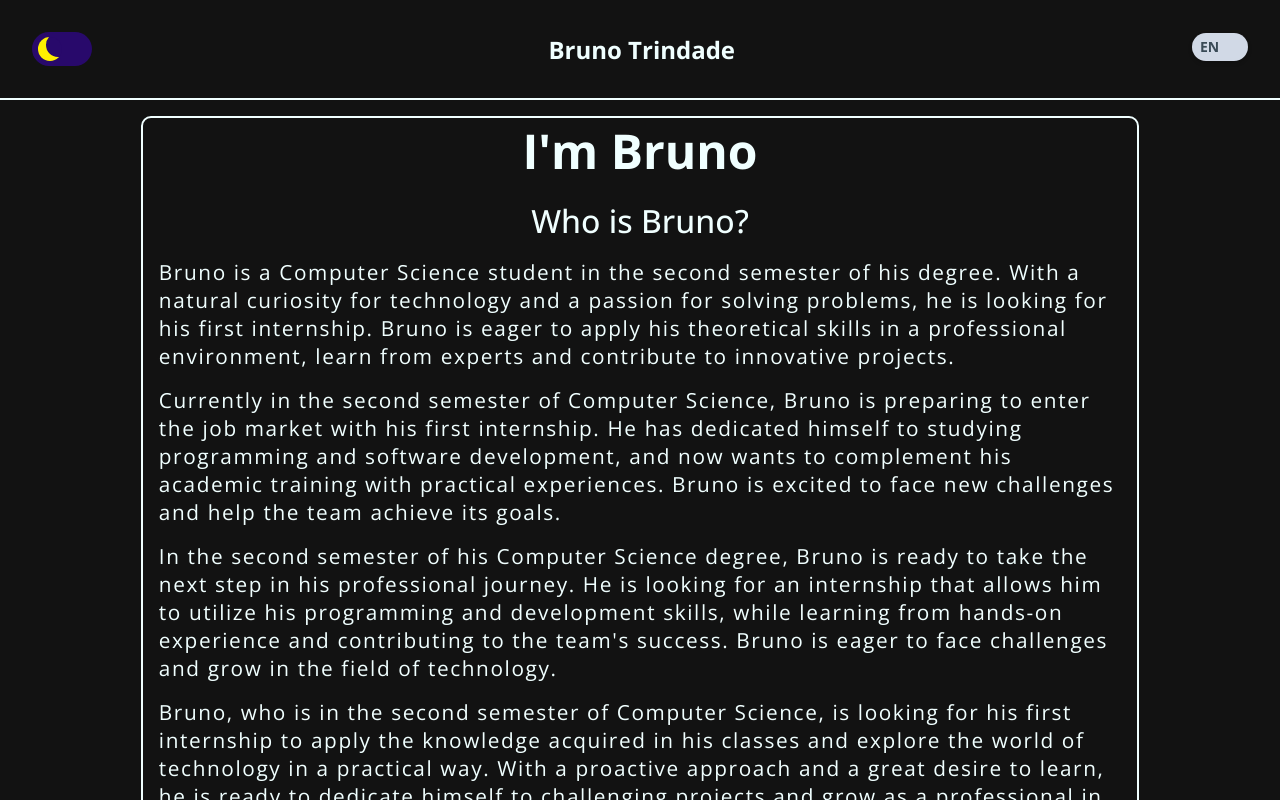
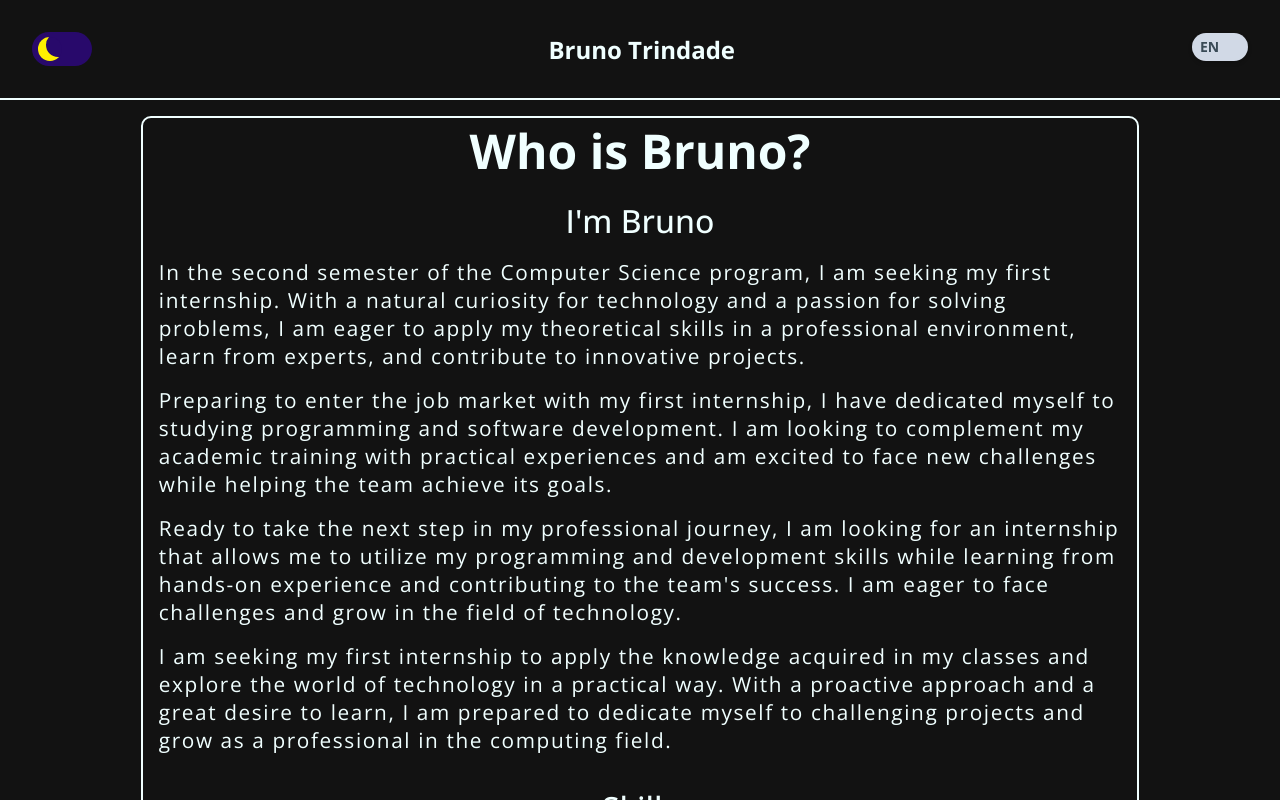
Before and after one commit to brunotrindadefm/Portifolio, a React (Vite) app: page /about in a window 1280 px wide. Shown: the top 800 px of the page. Built offline with nearby package versions, Linux system fonts and the light colour scheme.

Commit message:
feat: little changes

```diff
--- a/src/components/AboutMe/AboutMe.css
+++ b/src/components/AboutMe/AboutMe.css
@@ -17,6 +17,11 @@
 @media (max-width: 250px) {
   .container-about h2 {
     font-size: 2rem;
+  }
+}
+@media (max-width: 181px) {
+  .container-about h2 {
+    font-size: 1.5rem;
   }
 }
 .container-about p {
--- a/src/components/AboutMe/AboutMe.jsx
+++ b/src/components/AboutMe/AboutMe.jsx
@@ -21,20 +21,20 @@ const AboutMe = ({ lang }) => {
 
     useEffect(() => {
         if (!lang) {
-            setTitle("I'm Bruno")
-            setSubtitle('Who is Bruno?')
-            setText1('Bruno is a Computer Science student in the second semester of his degree. With a natural curiosity for technology and a passion for solving problems, he is looking for his first internship. Bruno is eager to apply his theoretical skills in a professional environment, learn from experts and contribute to innovative projects.')
-            setText2('Currently in the second semester of Computer Science, Bruno is preparing to enter the job market with his first internship. He has dedicated himself to studying programming and software development, and now wants to complement his academic training with practical experiences. Bruno is excited to face new challenges and help the team achieve its goals.')
-            setText3("In the second semester of his Computer Science degree, Bruno is ready to take the next step in his professional journey. He is looking for an internship that allows him to utilize his programming and development skills, while learning from hands-on experience and contributing to the team's success. Bruno is eager to face challenges and grow in the field of technology.")
-            setText4('Bruno, who is in the second semester of Computer Science, is looking for his first internship to apply the knowledge acquired in his classes and explore the world of technology in a practical way. With a proactive approach and a great desire to learn, he is ready to dedicate himself to challenging projects and grow as a professional in the computing field.')
+            setSubtitle("I'm Bruno")
+            setTitle('Who is Bruno?')
+            setText1('In the second semester of the Computer Science program, I am seeking my first internship. With a natural curiosity for technology and a passion for solving problems, I am eager to apply my theoretical skills in a professional environment, learn from experts, and contribute to innovative projects.')
+            setText2('Preparing to enter the job market with my first internship, I have dedicated myself to studying programming and software development. I am looking to complement my academic training with practical experiences and am excited to face new challenges while helping the team achieve its goals.')
+            setText3("Ready to take the next step in my professional journey, I am looking for an internship that allows me to utilize my programming and development skills while learning from hands-on experience and contributing to the team's success. I am eager to face challenges and grow in the field of technology.")
+            setText4('I am seeking my first internship to apply the knowledge acquired in my classes and explore the world of technology in a practical way. With a proactive approach and a great desire to learn, I am prepared to dedicate myself to challenging projects and grow as a professional in the computing field.')
             setSkills('Skills')
         } else {
-            setTitle("Eu sou Bruno")
-            setSubtitle('Quem é Bruno?')
-            setText1('Bruno é um estudante de Ciência da Computação no segundo semestre de sua graduação. Com uma curiosidade natural por tecnologia e uma paixão por resolver problemas, ele está em busca de seu primeiro estágio. Bruno está ansioso para aplicar suas habilidades teóricas em um ambiente profissional, aprender com especialistas e contribuir para projetos inovadores.')
-            setText2('Atualmente no segundo semestre de Ciência da Computação, Bruno está se preparando para entrar no mercado de trabalho com seu primeiro estágio. Ele tem se dedicado a estudar programação e desenvolvimento de software, e agora quer complementar sua formação acadêmica com experiências práticas. Bruno está empolgado para enfrentar novos desafios e ajudar a equipe a alcançar seus objetivos.')
-            setText3('No segundo semestre de sua graduação em Ciência da Computação, Bruno está pronto para dar o próximo passo em sua jornada profissional. Ele busca um estágio que lhe permita utilizar suas habilidades em programação e desenvolvimento, enquanto aprende com a experiência prática e contribui para o sucesso da equipe. Bruno está ansioso para enfrentar desafios e crescer no campo da tecnologia.')
-            setText4('Bruno, que está no segundo semestre de Ciência da Computação, está em busca de seu primeiro estágio para aplicar o conhecimento adquirido em suas aulas e explorar o mundo da tecnologia de maneira prática. Com uma abordagem proativa e uma grande vontade de aprender, ele está pronto para se dedicar a projetos desafiadores e crescer como profissional no campo da computação.')
+            setSubtitle("Eu sou Bruno")
+            setTitle('Quem é Bruno?')
+            setText1('No segundo semestre do curso de Ciência da Computação, busco meu primeiro estágio. Com uma curiosidade natural por tecnologia e uma paixão por resolver problemas, tenho vontade de aplicar minhas habilidades teóricas em um ambiente profissional, aprender com especialistas e contribuir para projetos inovadores.')
+            setText2('Com a preparação para entrar no mercado de trabalho com o primeiro estágio, tenho me dedicado ao estudo de programação e desenvolvimento de software. O objetivo é complementar a formação acadêmica com experiências práticas. Estou empolgado para enfrentar novos desafios e ajudar a equipe a alcançar seus objetivos.')
+            setText3('Pronto para dar o próximo passo na jornada profissional, procuro um estágio que permita utilizar minhas habilidades em programação e desenvolvimento, ao mesmo tempo em que aprendo com a experiência prática e contribuo para o sucesso da equipe. A expectativa é enfrentar desafios e crescer na área de tecnologia.')
+            setText4('Busco meu primeiro estágio para aplicar os conhecimentos adquiridos nas aulas e explorar a tecnologia de maneira prática. Com uma abordagem proativa e um grande desejo de aprender, estou preparado para me dedicar a projetos desafiadores e crescer como profissional na área de computação.')
             setSkills('Habilidades')
         }
     }, [lang])
--- a/src/components/AboutMe/AboutMe.scss
+++ b/src/components/AboutMe/AboutMe.scss
@@ -16,6 +16,9 @@
 
         @media(max-width: 250px) {
             font-size: 2rem;
+        }
+        @media(max-width: 181px) {
+            font-size: 1.5rem;
         }
     }
 
--- a/src/components/Contact/Contact.css
+++ b/src/components/Contact/Contact.css
@@ -92,7 +92,7 @@
   text-decoration: none;
 }
 .contact .card button a:hover {
-  color: #101049;
+  color: #17153B;
 }
 .contact .card button:hover {
   background: rgb(91, 221, 91);
--- a/src/components/Projectsbt/Projects.css
+++ b/src/components/Projectsbt/Projects.css
@@ -170,10 +170,10 @@
   opacity: 0;
   max-height: 0;
   overflow: hidden;
-  transition: opacity 0.4s ease, max-height 0.4s ease, margin-top 0.4s ease;
+  transition: opacity 0.4s ease, max-height 0.4s, margin-top 0.4s ease;
 }
 .projects-container .card-projects div p.visible {
   opacity: 1;
-  max-height: 1000px;
+  max-height: 160px;
   margin-top: 1rem;
 }/*# sourceMappingURL=Projects.css.map */
--- a/src/components/Projectsbt/Projects.scss
+++ b/src/components/Projectsbt/Projects.scss
@@ -175,12 +175,12 @@
                 opacity: 0;
                 max-height: 0;
                 overflow: hidden;
-                transition: opacity 0.4s ease, max-height 0.4s ease, margin-top 0.4s ease;
+                transition: opacity 0.4s ease, max-height 0.4s , margin-top 0.4s ease;
             }
 
             p.visible {
                 opacity: 1;
-                max-height: 1000px;
+                max-height: 160px;
                 margin-top: 1rem;
             }
 
```
Also changed, not shown: 2 other files (tests, documents, lock files or other folders).
